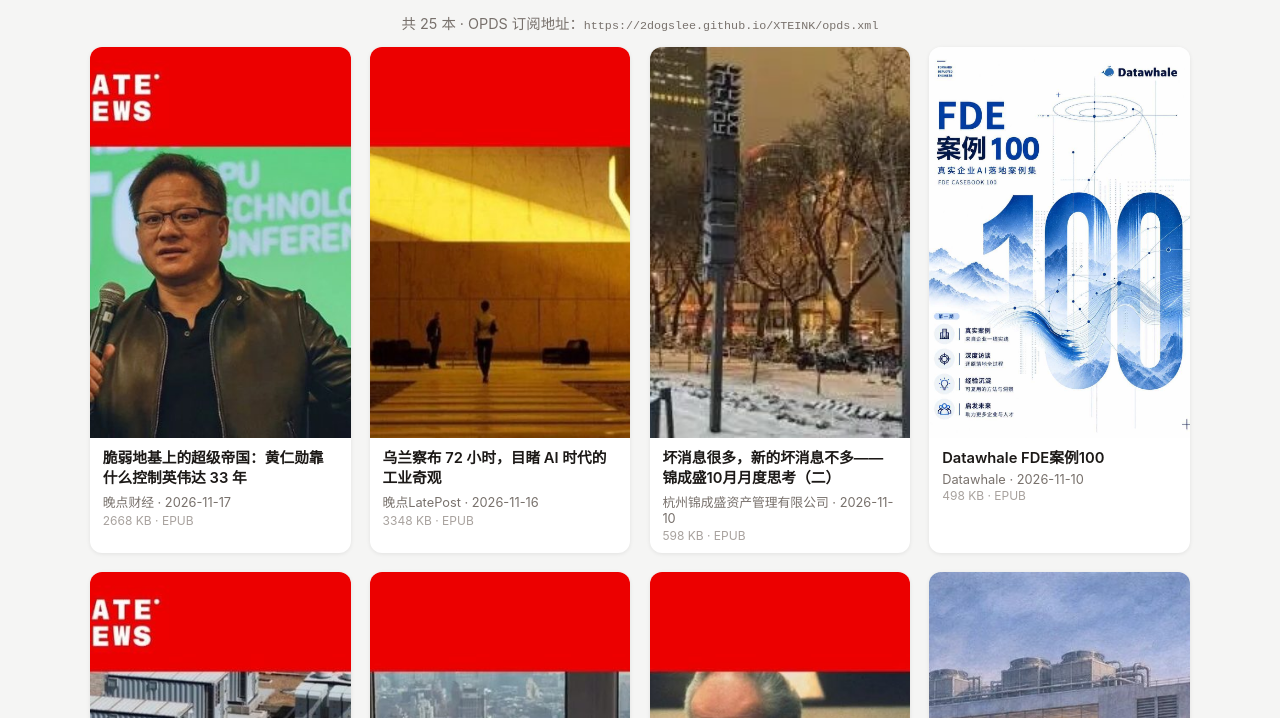
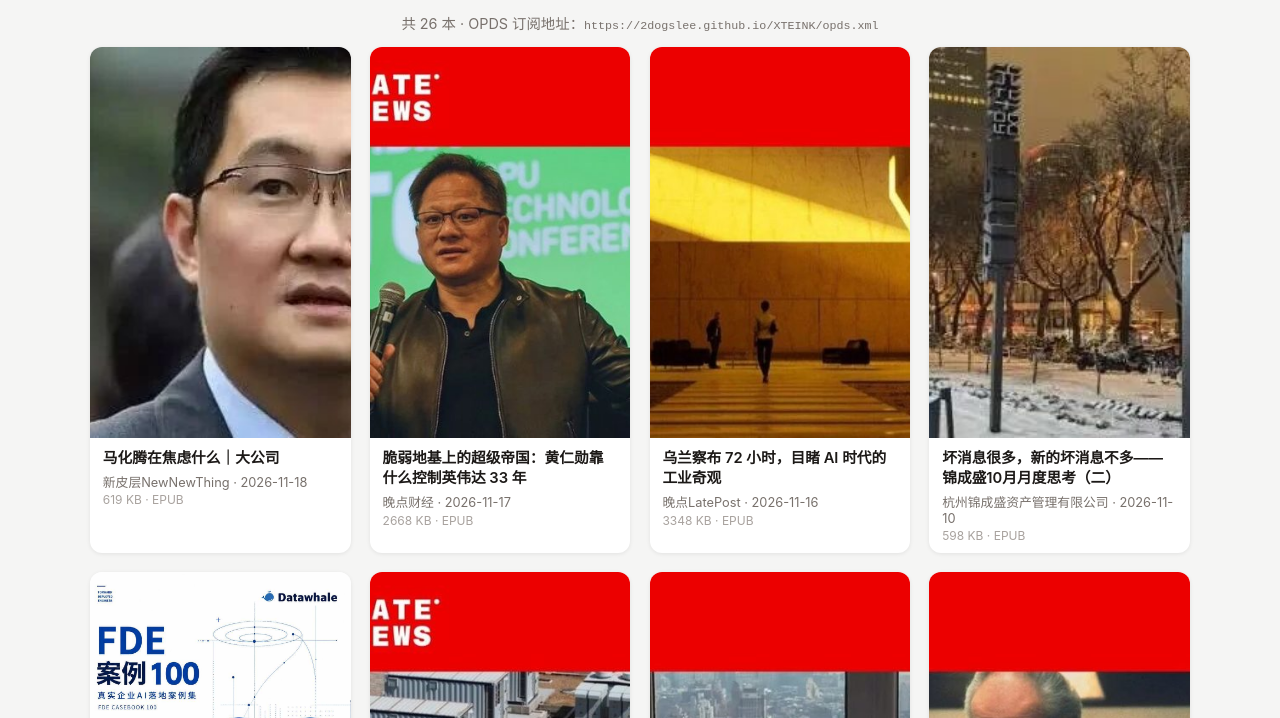
Before and after one commit to 2DogsLee/XTEINK, a plain HTML site: page index.html in a window 1280 px wide. Shown: the part 82-800 px from the top of the page. Drawn offline with Linux system fonts and the light colour scheme.

Commit message:
chore: 重建目录

```diff
--- a/index.html
+++ b/index.html
@@ -17,8 +17,16 @@ p.hint{text-align:center;color:#78716c;font-size:.9em;}
 .size{font-size:.75em;color:#a8a29e;margin-top:.15em;}
 </style></head><body>
 <h1>📚 XTEINK 书库</h1>
-<p class="hint">共 25 本 · OPDS 订阅地址：<code>https://2dogslee.github.io/XTEINK/opds.xml</code></p>
+<p class="hint">共 26 本 · OPDS 订阅地址：<code>https://2dogslee.github.io/XTEINK/opds.xml</code></p>
 <div class="grid">
+    <div class="card">
+      <a href="books/%E6%96%B0%E7%9A%AE%E5%B1%82NewNewThing-%E9%A9%AC%E5%8C%96%E8%85%BE%E5%9C%A8%E7%84%A6%E8%99%91%E4%BB%80%E4%B9%88%EF%BD%9C%E5%A4%A7%E5%85%AC%E5%8F%B8.epub"><img src="covers/b1f5be722529.jpg"/></a>
+      <div class="info">
+        <div class="title"><a href="books/%E6%96%B0%E7%9A%AE%E5%B1%82NewNewThing-%E9%A9%AC%E5%8C%96%E8%85%BE%E5%9C%A8%E7%84%A6%E8%99%91%E4%BB%80%E4%B9%88%EF%BD%9C%E5%A4%A7%E5%85%AC%E5%8F%B8.epub">马化腾在焦虑什么｜大公司</a></div>
+        <div class="author">新皮层NewNewThing · 2026-11-18</div>
+        <div class="size">619 KB · EPUB</div>
+      </div>
+    </div>
     <div class="card">
       <a href="books/%E6%99%9A%E7%82%B9%E8%B4%A2%E7%BB%8F-%E8%84%86%E5%BC%B1%E5%9C%B0%E5%9F%BA%E4%B8%8A%E7%9A%84%E8%B6%85%E7%BA%A7%E5%B8%9D%E5%9B%BD%EF%BC%9A%E9%BB%84%E4%BB%81%E5%8B%8B%E9%9D%A0%E4%BB%80%E4%B9%88%E6%8E%A7%E5%88%B6%E8%8B%B1%E4%BC%9F%E8%BE%BE_33_%E5%B9%B4.epub"><img src="covers/3b6fce961d53.jpg"/></a>
       <div class="info">
```
Also changed, not shown: opds.xml (+13 -1 lines), covers/b1f5be722529.jpg (added).
